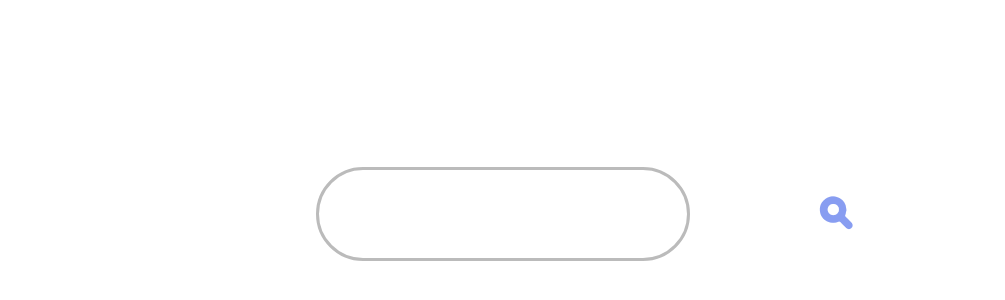
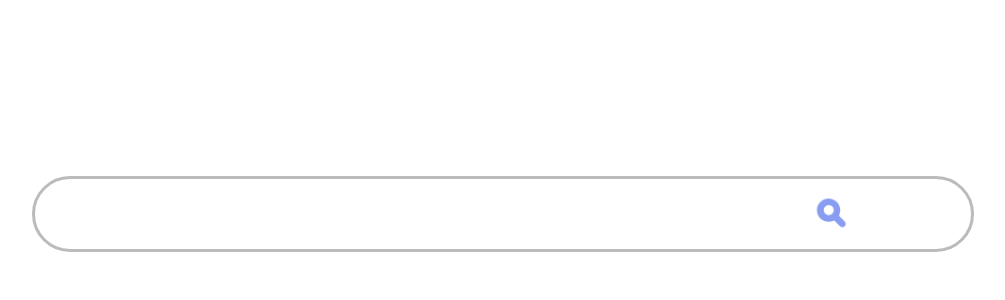
Before and after one commit to adtverma/SEOUX, a plain HTML site: page index.html in a window 1280 px wide. Shown: the part 106-406 px from the top of the page, without its empty margins (137-1142 px from the left). Drawn offline with Linux system fonts and the light colour scheme.

Commit message:
Fix image name typo and image height issues when keyboard onscreen

```diff
--- a/css/stylesheet.css
+++ b/css/stylesheet.css
@@ -13,17 +13,17 @@ a {
 }
 
 #searchBar {
-    width: 40vh;
-    height: 5vh;
+    width: 70vw;
+    height: 30px;
     position: fixed;
     transform: translate(-50%, -50%);
     top: 40%;
     left: 50%;
     border: #bbb;
-    border-radius: 10vh;
+    border-radius: 50px;
     border-width: 3px;
     border-style: solid;
-    padding: 3vh;
+    padding: 20px;
     color: inherit;
     font-size: 24px;
     font-family: inherit;
@@ -31,7 +31,7 @@ a {
 }
 
 #searchSubmit {
-    height: 10vh;
+    height: 70px;
     position: fixed;
     left: 73%;
     top: 40%;
```
Also changed, not shown: chobani.html (+1 -1 lines).
